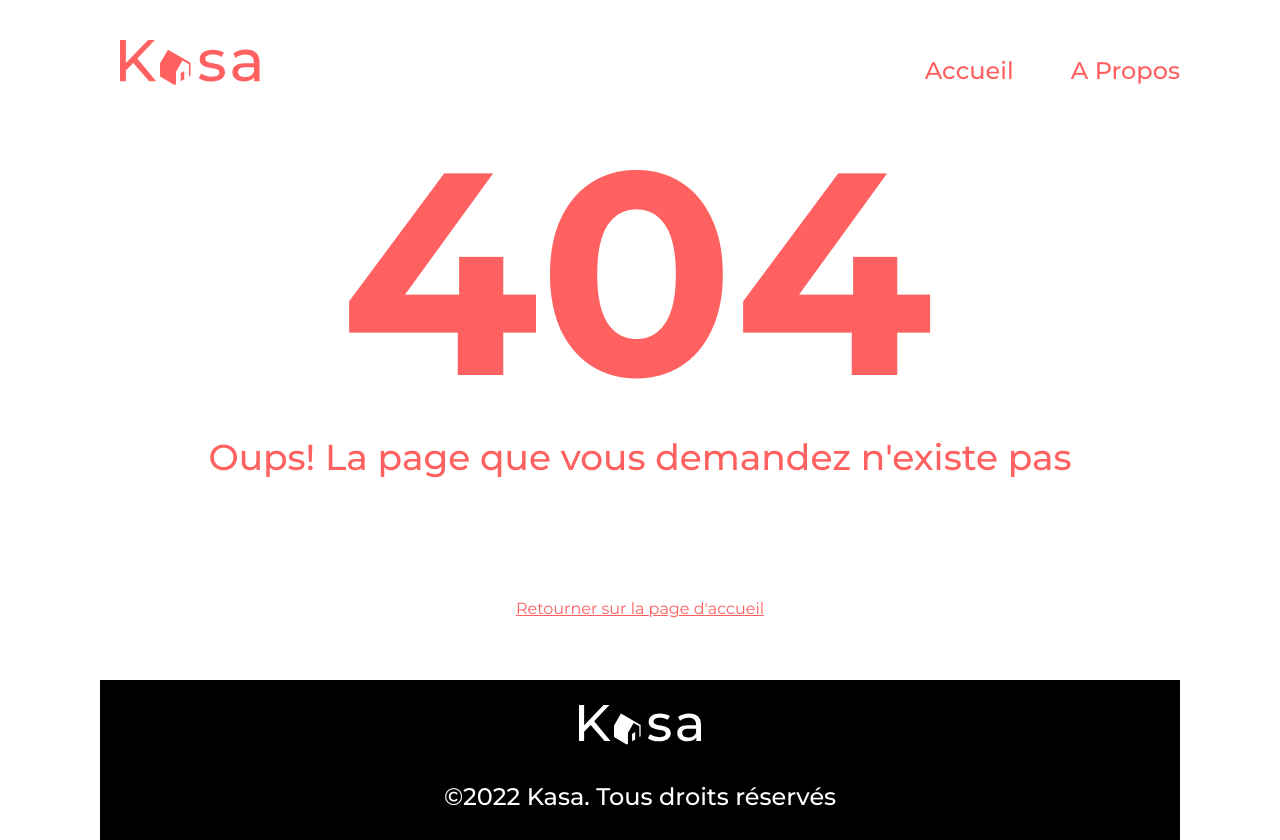
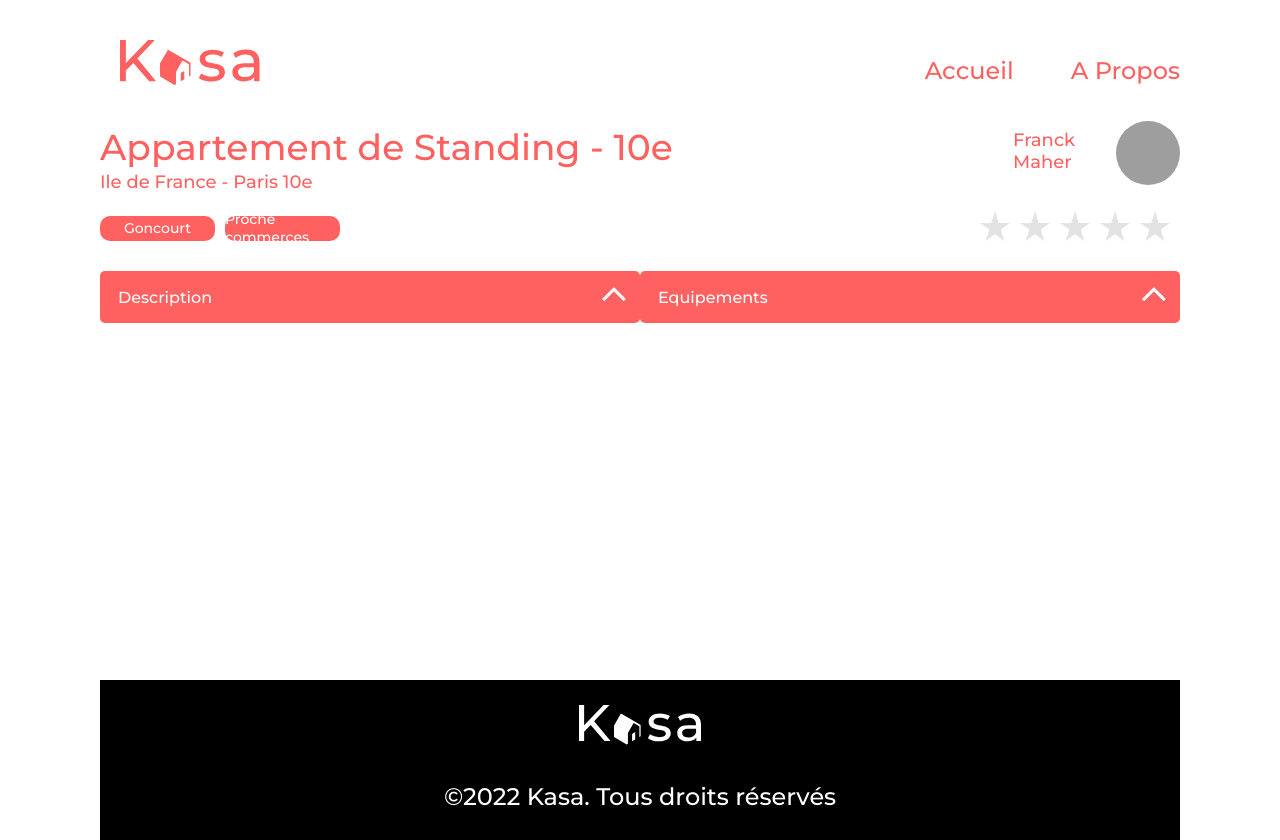
Before and after one commit to melcd238/MelainaDonati_11_07022022, a React (Create React App) app: page /location/0979876d in a window 1280 px wide. Built offline with nearby package versions, Linux system fonts and the light colour scheme; grey boxes are pictures that could not be loaded.

Commit message:
mise en place de la page description de la location

```diff
--- a/src/App.js
+++ b/src/App.js
@@ -18,7 +18,7 @@ function App() {
         <Routes>
           <Route path="/" element={<Home />}></Route>
           <Route path="/about" element={<APropos />}></Route>
-          <Route path="/:id" element={<Detail />}></Route>
+          <Route path="/location/:id" element={<Detail />}></Route>
           <Route path="*" element={<NotFound />} />
         </Routes>
       </Layout>
--- /dev/null
+++ b/src/Components/SmallDropdown/SmallDropdown.js
@@ -0,0 +1,32 @@
+import React, { useState } from 'react';
+import classes from '../SmallDropdown/SmallDropdown.module.css';
+import arrowup from '../../Images/arrowUp.png';
+import arrowback from '../../Images/arrowBack.png';
+
+
+
+function SmallDropdown(props){
+    const [isOpen, setIsOpen] = useState(false);
+
+    return(
+        <div className={classes.dropdonwContainer}>
+        <div className={classes.dropdown}>
+          <p className={classes.title}>{props.title}</p>
+          <div className={classes.arrow}
+               onClick={e => {setIsOpen(!isOpen)}}>
+
+                   {isOpen ?
+                   <img src={arrowback} alt="fleche vers le bas"></img>
+                   :
+                   <img src={arrowup} alt="fleche vers le haut"></img>
+                  }
+           </div>
+        </div>
+          <div className={isOpen ? classes.contentContainer : classes.contentContainerClose}>
+                 <p className={classes.contentParaph}>{props.description}</p>
+          </div>
+        </div>
+    )
+}
+
+export default SmallDropdown;
--- /dev/null
+++ b/src/Components/SmallDropdown/SmallDropdown.module.css
@@ -0,0 +1,43 @@
+.dropdonwContainer{
+    max-width :1023px;
+    width:100%;
+}
+.dropdown{
+    background-color:#FF6060;
+    max-width :582px;
+    width:100%;
+    height : 52px;
+    border-radius:5px;
+    display:flex;
+    justify-content: space-between;
+    align-items:center;
+
+}
+.title{
+    color: white;
+    padding-left: 18px;
+    font-weight: 500;
+}
+.arrow{
+    width: 20px;
+    height:20px;
+    padding-right:18px;
+    cursor:pointer;
+}
+.contentContainer{
+    background-color:#E5E5E5;
+    max-width :582px;
+    width:100%;
+    border-radius:5px;
+    margin-top: -18px;
+
+
+}
+.contentContainerClose{
+    display: none;
+}
+.contentParaph{
+    font-size:18px;
+    color:#FF6060;
+    padding:36px 20px 20px 20px;
+}
--- a/src/Components/Tag/Tag.js
+++ b/src/Components/Tag/Tag.js
@@ -4,7 +4,7 @@ import classes from '../Tag/Tag.module.css'
 function Tag (props){
     return(
         <div className={classes.tag}>
-           <p className={classes.tagTitle}>{props.tag}</p>
+           <p className={classes.tagTitle}>{props.title}</p>
         </div>
     )
 }
--- a/src/Components/Tag/Tag.module.css
+++ b/src/Components/Tag/Tag.module.css
@@ -6,6 +6,7 @@
     display: flex;
     justify-content: center;
     align-items: center;
+    margin-right:10px;
 }
 .tagTitle{
     color: white;
--- a/src/Components/Thumb/Thumb.js
+++ b/src/Components/Thumb/Thumb.js
@@ -1,16 +1,23 @@
 import React from 'react';
 import classes from '../Thumb/Thumb.module.css';
+import { Link } from 'react-router-dom'
 
 
 
 
 function Thumb(props){
+
+
+
+
     return(
-        <div className={classes.thumbCard} id={props.id} style={{
-            backgroundImage: `url(${props.cover})` }}>
+        <Link to={`/location/${props.id}`} className={classes.linkThumb}>
+        <div id={props.id} style={{
+            backgroundImage: `url(${props.cover})` }} className={classes.thumbCard} >
 
                <h2 className={classes.titleLocation}>{props.title} </h2>
         </div>
+        </Link>
 
     )
 }
--- a/src/Components/Thumb/Thumb.module.css
+++ b/src/Components/Thumb/Thumb.module.css
@@ -1,3 +1,10 @@
+.linkThumb{
+    width:320px;
+    height:320px;
+    cursor: pointer;
+    text-decoration: none;
+    margin: 10px auto;
+}
 .thumbCard{
     width:320px;
     height:320px;
@@ -5,12 +12,11 @@
     display: flex;
     align-items: flex-end;
     justify-content: space-between;
-    margin: 10px auto;
     background-clip: border-box;
     background-position: center;
     background-size: cover;
     background-repeat: no-repeat;
-    cursor: pointer;
+
 }
 .thumbCard:hover{
     transform: scale(1.05);
--- a/src/Containers/Details/Detail.js
+++ b/src/Containers/Details/Detail.js
@@ -1,12 +1,60 @@
 import React from 'react';
+import { useParams } from "react-router-dom";
+import dataKasa from '../../Data/Data';
+import classes from '../Details/Detail.module.css';
 
-import Tag from '../../Components/Tag/Tag'
+import Tag from '../../Components/Tag/Tag';
+import Stars from '../../Images/rating.svg';
+import SmallDropdown from '../../Components/SmallDropdown/SmallDropdown'
 
-function Detail (){
+function Detail (props){
+  // je recupère l'id en paramètre de l'url et la data en fonction de l'id
+     let params = useParams();
+     let data = dataKasa.find((d)=> d.id === params.id);
+     console.log(data)
+
+
     return(
-        <>
-        <Tag/>
-        </>
+        <div className={classes.detailContainer}>
+            <div className={classes.gallery}>
+            </div>
+
+            <div className={classes.titleContainer}>
+                    <div className={classes.titleContent}>
+                        <h1 className={classes.title}>{data.title}</h1>
+                        <p className={classes.location} >{data.location}</p>
+                    </div>
+                    <div className={classes.hostContent}>
+                        <p className={classes.hostName}>{data.host.name}</p>
+                        <div><img src={data.host.picture} alt="" className={classes.hostPicture}/></div>
+                    </div>
+            </div>
+
+         <div className={classes.tagsAndStarsContainer}>
+             <div className={classes.tagsContainer} >
+                {data.tags.map((tag)=>(
+                        <Tag key={tag}
+                            title = {tag} />
+                ))}
+             </div>
+
+              <div className={classes.starsContainer}>
+                    <img src={Stars} alt= "etoiles" style={{marginRight : "10px"}}></img>
+                    <img src={Stars} alt= "etoiles" style={{marginRight : "10px"}}></img>
+                    <img src={Stars} alt= "etoiles" style={{marginRight : "10px"}}></img>
+                    <img src={Stars} alt= "etoiles" style={{marginRight : "10px"}}></img>
+                    <img src={Stars} alt= "etoiles" style={{marginRight : "10px"}}></img>
+               </div>
+         </div>
+
+         <div className={classes.smallDropdownContainer}>
+            <SmallDropdown description = {data.description}
+                           title="Description"/>
+            <SmallDropdown equipement = {data.equipments}
+                           title="Equipements"/>
+         </div>
+
+        </div>
     )
 }
 
--- a/src/Containers/Details/Detail.module.css
+++ b/src/Containers/Details/Detail.module.css
@@ -0,0 +1,51 @@
+.titleContainer{
+    display:flex;
+    justify-content: space-between;
+    align-items: center;
+}
+.title{
+    color :#FF6060;
+    font-size: 36px;
+    font-weight: 500;
+}
+.location{
+    color :#FF6060;
+    font-size: 18px;
+    font-weight: 500;
+    margin-top:-22px;
+}
+.titleContent{
+    display:flex;
+    flex-direction: column;
+}
+.hostContent{
+    display: flex;
+
+}
+.hostPicture{
+    width: 64px;
+    height: 64px;
+    border-radius: 50%;
+}
+.hostName{
+    color :#FF6060;
+    font-size: 18px;
+    font-weight: 500;
+    margin-right: 10px;
+    width: 93px;
+    margin-top: 8px;
+}
+.tagsContainer{
+    display: flex;
+}
+.tagsAndStarsContainer{
+    display: flex;
+    justify-content: space-between;
+    align-items: center;
+}
+.smallDropdownContainer{
+    display: flex;
+    justify-content: space-between;
+    margin-top:26px;
+    margin-bottom:40px;
+}
--- a/src/Containers/Home/Home.js
+++ b/src/Containers/Home/Home.js
@@ -1,6 +1,6 @@
 import React, { useState, useEffect } from 'react';
 import classes from '../Home/Home.module.css';
-import dataKasa from '../../Data/Data'
+import dataKasa from '../../Data/Data';
 
 //Components
 import Banner from '../../Components/Banner/Banner';
@@ -13,6 +13,7 @@ function Home (props){
   //State
   const [data, setData] = useState([]);
 
+
   //Functions
   const getAllDataKasa = () =>{
      setData(dataKasa)
@@ -21,7 +22,9 @@ function Home (props){
   //ComponentDidMount
       useEffect(()=>{
         getAllDataKasa(dataKasa)
-  }, [])
+  }, []);
+
+
 
 
   // on va ensuite passer la data au composant Thumb grâce au props
@@ -32,7 +35,8 @@ function Home (props){
             {data.map((d,index) =>(
                 <Thumb key={d.id}
                        cover={d.cover}
-                       title={d.title}/>
+                       title={d.title}
+                       id = {d.id}/>
             ))}
           </div>
         </div>
```
Also changed, not shown: src/Images/rating.svg (added).
